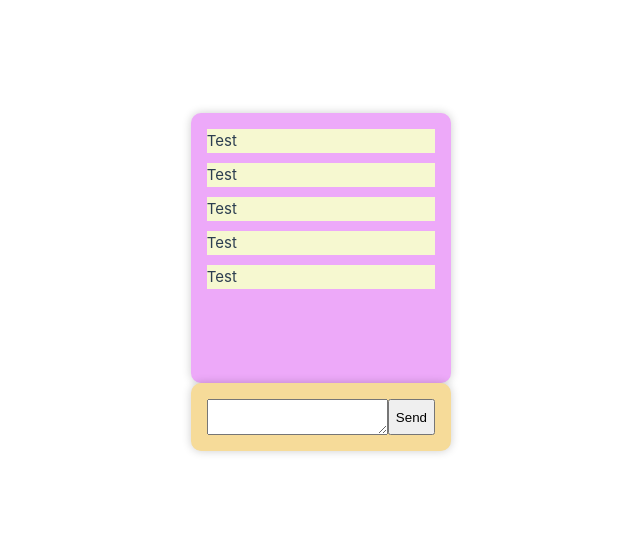
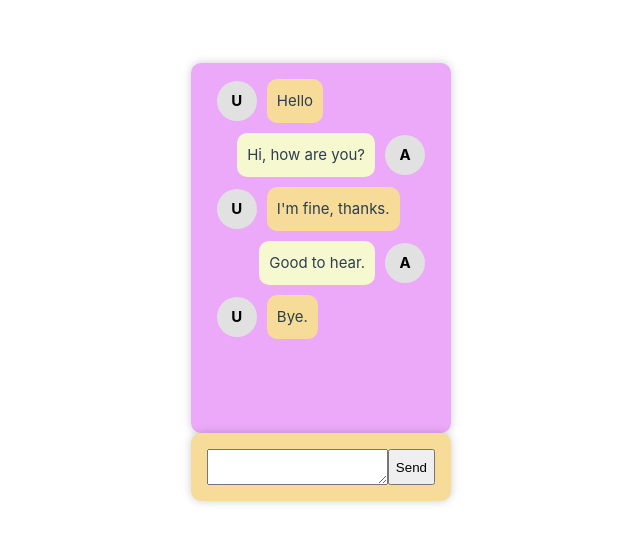
Before and after one commit to rexcare367/fastapi-vue-chatbot, a Vue app in the folder app/: page / in a window 1280 px wide. Shown: the part 152-694 px from the top of the page, without its empty margins (189-829 px from the left). Built offline with nearby package versions, Linux system fonts and the light colour scheme.

Commit message:
Implementing messages props and styling bubbles

```diff
--- a/app/src/components/ChatBubble.vue
+++ b/app/src/components/ChatBubble.vue
@@ -1,25 +1,62 @@
 <script>
 export default {
     name: 'ChatBubble',
-    components: {
-    }
+    props: {
+        message: {
+            type: Object,
+            required: true,
+        },
+    },
 }
 </script>
 
 <template>
-<div class="chat-bubble">
+<div :class="['chat-bubble', message.role]">
     <div class="chat-bubble-avatar">
-        <i class="fas fa-user"></i>
+        {{ message.role[0].toUpperCase() }}
     </div>
     <div class="chat-bubble-content">
-        Test
+        {{ message.content }}
     </div>
 </div>
 </template>
 
 <style scoped>
 .chat-bubble {
-    background-color: #f6f8d0;
+    display: flex;
+    align-items: center;
+    flex-direction: row;
     margin-bottom: 10px;
 }
+
+.chat-bubble.assistant {
+    flex-direction: row-reverse;
+}
+
+.chat-bubble-avatar {
+    background-color: #e1e1e1;
+    border-radius: 50%;
+    color: #000;
+    font-weight: bold;
+    height: 40px;
+    line-height: 40px;
+    margin-right: 10px;
+    text-align: center;
+    width: 40px;
+    margin: 0px 10px;
+}
+
+.chat-bubble-content {
+    border-radius: 10px;
+    padding: 10px;
+}
+
+.user .chat-bubble-content {
+    background-color: #f6db99;
+}
+
+.assistant .chat-bubble-content{
+    background-color: #f6f8d0;
+    text-align: right;
+}
 </style>
--- a/app/src/components/ChatContent.vue
+++ b/app/src/components/ChatContent.vue
@@ -1,21 +1,32 @@
 <script>
-import ChatBubble from './ChatBubble.vue'
+import ChatBubble from './ChatBubble.vue';
 
 export default {
     name: 'ChatContent',
     components: {
         ChatBubble,
-    }
-}
+    },
+    data() {
+        return {
+            messages: [
+                { role: 'user', content: 'Hello' },
+                { role: 'assistant', content: 'Hi, how are you?' },
+                { role: 'user', content: "I'm fine, thanks." },
+                { role: 'assistant', content: 'Good to hear.' },
+                { role: 'user', content: 'Bye.' },
+            ],
+        };
+    },
+};
 </script>
 
 <template>
-    <div class='chat-content'>
-        <ChatBubble/>
-        <ChatBubble/>
-        <ChatBubble/>
-        <ChatBubble/>
-        <ChatBubble/>
+    <div class="chat-content">
+        <ChatBubble
+            v-for="(message, index) in messages"
+            :key="index"
+            :message="message"
+        />
     </div>
 </template>
 
```
